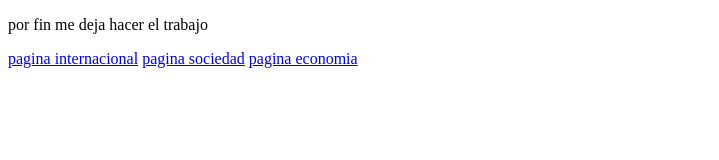
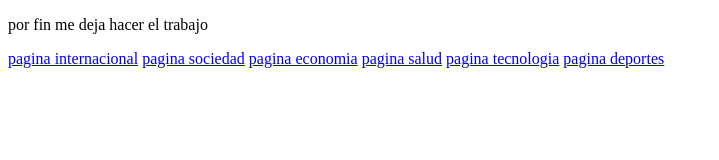
Before and after one commit to EduardEmanuelMoraru/Periodico1, a plain HTML site: page index.html in a window 1280 px wide. Shown: the whole page, without its empty margins (0-719 px from the left). Drawn offline with Linux system fonts and the light colour scheme.

Commit message:
Modificada pagina index.html

```diff
--- a/index.html
+++ b/index.html
@@ -11,5 +11,8 @@
     <a href="internacional.html" title="pagina internacional">pagina internacional</a>
     <a href="sociedad.html" title="pagina sociedad">pagina sociedad</a>
     <a href="economia.html" title="pagina economia">pagina economia</a>
+    <a href="salud.html" title="pagina salud">pagina salud</a>
+    <a href="tecnologia.html" title="pagina tecnologia">pagina tecnologia</a>
+    <a href="deportes.html" title="pagina deportes">pagina deportes</a>
 </body>
 </html>
```
